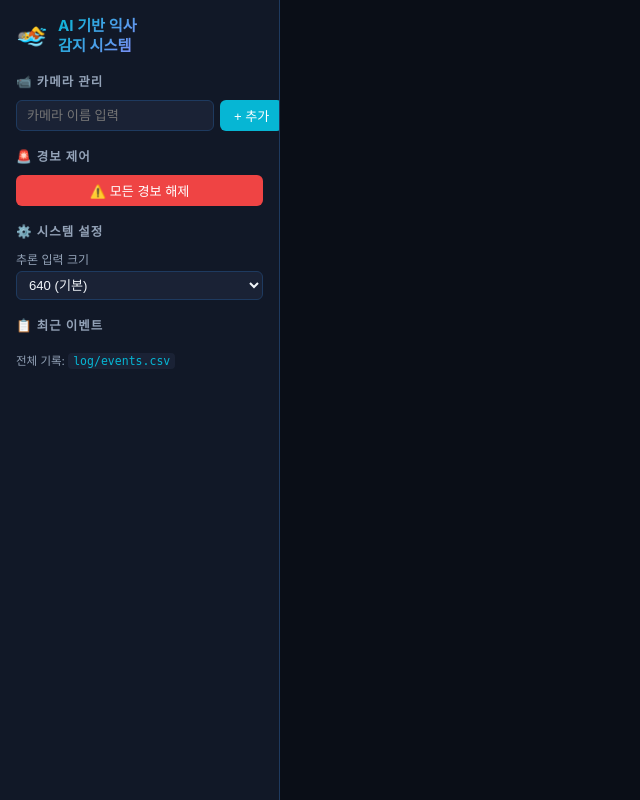
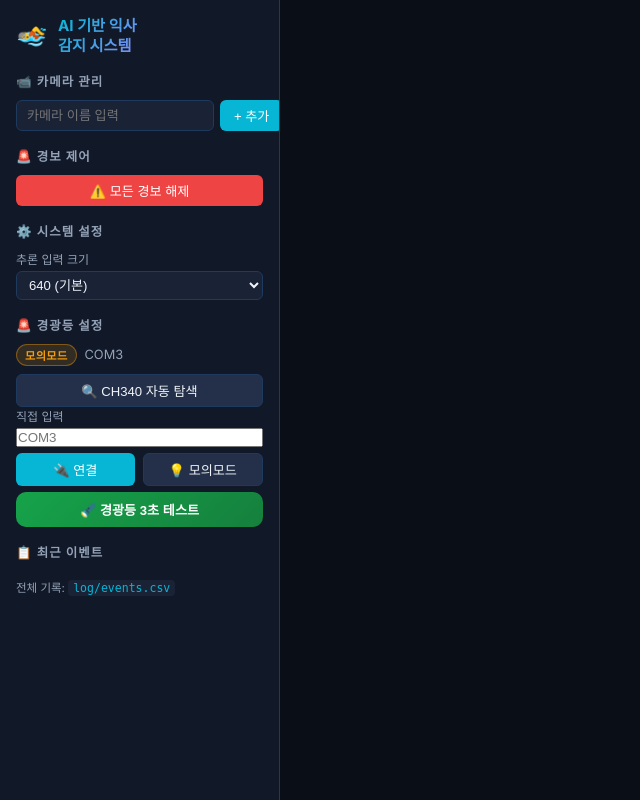
Before and after one commit to kyh131230/ai_drowning, a FastAPI app: page / in a window 1280 px wide. Shown: the whole page, without its empty margins (0-640 px from the left). Run offline with FastAPI, Linux system fonts and the light colour scheme; data that the repository does not hold is empty.

Commit message:
경광등 테스트 기능 및 포트찾기 기능 추가

```diff
--- /dev/null
+++ b/alert_settings.json
@@ -0,0 +1,5 @@
+{
+  "com_port": "COM3",
+  "mock_mode": true,
+  "sound_enabled": true
+}
--- a/main.py
+++ b/main.py
@@ -668,6 +668,45 @@ async def set_input_size(value: int = Body(..., embed=True)):
     return {"status": "ok", "input_size": config.INPUT_SIZE}
 
 
+# ── 경광등 COM 포트 설정 ─────────────────────────
+
+@app.get("/api/alert/ports")
+async def list_alert_ports():
+    """연결된 시리얼 포트 목록 (CH340 여부 포함)"""
+    from alert.alert_manager import list_serial_ports
+    return {"ports": list_serial_ports()}
+
+
+@app.put("/api/alert/port")
+async def set_alert_port(
+    com_port: str = Body(..., embed=True),
+    mock_mode: bool = Body(False, embed=True),
+):
+    """COM 포트 설정 및 재연결. 설정은 파일에 영구 저장됩니다."""
+    config.ALERT_COM_PORT = com_port
+    config.ALERT_MOCK_MODE = mock_mode
+    config.save_alert_settings()
+
+    if not mock_mode:
+        success = alert_manager.reconnect(com_port)
+        return {
+            "status": "ok" if success else "error",
+            "com_port": com_port,
+            "connected": success,
+            "mock_mode": mock_mode,
+        }
+    else:
+        alert_manager.mock_mode = True
+        return {"status": "ok", "com_port": com_port, "connected": False, "mock_mode": True}
+
+
+@app.post("/api/alert/test")
+async def test_alert_light(duration: float = Body(3.0, embed=True)):
+    """경광등을 duration초 동안 테스트 점등합니다."""
+    alert_manager.test_light(duration)
+    return {"status": "ok", "message": f"경광등 {duration}초 테스트 시작"}
+
+
 # ── 상태 조회 ────────────────────────────────────
 
 @app.get("/api/status")
--- a/static/app.js
+++ b/static/app.js
@@ -17,6 +17,7 @@ document.addEventListener("DOMContentLoaded", async () => {
     await loadCameras();
     startPolling();
     setupROICanvas();
+    await loadAlertStatus();  // 경광등 상태 초기 로드
 });
 
 // ── 카메라 목록 로드 및 그리드 렌더링 ─────────
@@ -510,7 +511,6 @@ function openFullscreenViewer(videoWrapper) {
 
     fullscreenCamId = camId;
 
-    // 모달 요소 세팅
     const modal = document.getElementById("fullscreen-modal");
     const feedImg = document.getElementById("fullscreen-video-feed");
     const overlay = document.getElementById("fullscreen-danger-overlay");
@@ -522,7 +522,6 @@ function openFullscreenViewer(videoWrapper) {
 
     modal.classList.remove("hidden");
 
-    // 폴링: 위험 상태 동기화 (1.5초마다)
     fullscreenPollTimer = setInterval(() => {
         const liveCard = document.querySelector(`.camera-card[data-cam-id="${camId}"]`);
         if (liveCard) {
@@ -539,7 +538,6 @@ function closeFullscreenViewer() {
     fullscreenCamId = null;
 }
 
-// ESC 키로 닫기
 document.addEventListener("keydown", (e) => {
     if (e.key === "Escape") {
         const modal = document.getElementById("fullscreen-modal");
@@ -548,3 +546,140 @@ document.addEventListener("keydown", (e) => {
         }
     }
 });
+
+// ═══════════════════════════════════════════════════
+//  경광등 COM 포트 설정
+// ═══════════════════════════════════════════════════
+
+async function loadAlertStatus() {
+    try {
+        const res = await fetch("/api/status");
+        const data = await res.json();
+        if (data.alert) updateAlertPortUI(data.alert);
+    } catch (e) { /* 무시 */ }
+}
+
+function updateAlertPortUI(alertStatus) {
+    const badge = document.getElementById("alert-port-status");
+    const label = document.getElementById("alert-port-label");
+    if (!badge || !label) return;
+
+    const port = alertStatus.com_port || "--";
+    label.textContent = port;
+
+    badge.className = "alert-port-badge";
+    if (alertStatus.mock_mode) {
+        badge.classList.add("mock");
+        badge.textContent = "모의모드";
+    } else if (alertStatus.connected) {
+        badge.classList.add("connected");
+        badge.textContent = "연결됨";
+    } else {
+        badge.classList.add("disconnected");
+        badge.textContent = "미연결";
+    }
+
+    // 수동 입력칸에 현재 포트 예시 표시
+    const manualInput = document.getElementById("manual-port-input");
+    if (manualInput && port !== "--") manualInput.placeholder = port;
+}
+
+async function scanAlertPorts() {
+    const btn = document.getElementById("scan-ports-btn");
+    btn.textContent = "⏳ 탐색 중...";
+    btn.disabled = true;
+
+    try {
+        const res = await fetch("/api/alert/ports");
+        const data = await res.json();
+        const ports = data.ports || [];
+
+        const row = document.getElementById("port-select-row");
+        const sel = document.getElementById("port-select-dropdown");
+        sel.innerHTML = '<option value="">― 포트 선택 ―</option>';
+
+        if (ports.length === 0) {
+            alert("연결된 시리얼 포트를 찾지 못했습니다.");
+        } else {
+            ports.forEach(p => {
+                const opt = document.createElement("option");
+                opt.value = p.port;
+                opt.textContent = p.is_ch340
+                    ? `★ ${p.port}  [CH340 감지!]`
+                    : `${p.port}  ${p.description}`;
+                sel.appendChild(opt);
+            });
+
+            // CH340이 있으면 자동 선택
+            const ch340 = ports.find(p => p.is_ch340);
+            if (ch340) {
+                sel.value = ch340.port;
+                document.getElementById("manual-port-input").value = ch340.port;
+            }
+
+            row.style.display = "";
+
+            // 드롭다운 변경 시 수동 입력칸도 동기화
+            sel.onchange = () => {
+                if (sel.value) document.getElementById("manual-port-input").value = sel.value;
+            };
+        }
+    } catch (e) {
+        alert(`포트 탐색 오류: ${e.message}`);
+    } finally {
+        btn.textContent = "🔍 CH340 자동 탐색";
+        btn.disabled = false;
+    }
+}
+
+async function applyAlertPort(mockMode) {
+    const manualInput = document.getElementById("manual-port-input").value.trim();
+    const dropdownVal = document.getElementById("port-select-dropdown")?.value || "";
+    const port = manualInput || dropdownVal;
+
+    if (!port && !mockMode) {
+        alert("포트를 선택하거나 직접 입력해 주세요.");
+        return;
+    }
+
+    const res = await fetch("/api/alert/port", {
+        method: "PUT",
+        headers: { "Content-Type": "application/json" },
+        body: JSON.stringify({ com_port: port || "MOCK", mock_mode: mockMode }),
+    });
+    const data = await res.json();
+
+    if (data.status === "ok") {
+        const msg = mockMode
+            ? "화면 모의 모드로 설정되었습니다."
+            : `${port} 연결 성공!`;
+        alert(msg);
+    } else {
+        alert(`연결 실패: ${port}\n\uc9c1접 입력한 포트를 확인해 주세요.`);
+    }
+    await loadAlertStatus();
+}
+
+async function testAlertLight() {
+    const btn = document.getElementById("alert-test-btn");
+    btn.disabled = true;
+    btn.classList.add("testing");
+    btn.textContent = "🔦 테스트 중... (3초)";
+
+    try {
+        await fetch("/api/alert/test", {
+            method: "POST",
+            headers: { "Content-Type": "application/json" },
+            body: JSON.stringify({ duration: 3.0 }),
+        });
+    } catch (e) {
+        alert(`테스트 실패: ${e.message}`);
+    }
+
+    // 3초 후 자동 복원
+    setTimeout(() => {
+        btn.disabled = false;
+        btn.classList.remove("testing");
+        btn.textContent = "🔦 경광등 3초 테스트";
+    }, 3200);
+}
--- a/static/style.css
+++ b/static/style.css
@@ -639,3 +639,86 @@ body {
     object-fit: contain;
     display: block;
 }
+
+/* ── 경광등 설정 패널 ── */
+.alert-status-row {
+    display: flex;
+    align-items: center;
+    gap: 8px;
+    margin-bottom: 8px;
+    font-size: 0.8rem;
+    color: var(--text-2);
+}
+
+.alert-port-badge {
+    font-size: 0.7rem;
+    font-weight: 700;
+    padding: 2px 8px;
+    border-radius: 20px;
+    letter-spacing: 0.03em;
+}
+
+.alert-port-badge.connected {
+    background: rgba(34, 197, 94, 0.2);
+    color: var(--success);
+    border: 1px solid var(--success);
+}
+
+.alert-port-badge.disconnected {
+    background: rgba(239, 68, 68, 0.15);
+    color: var(--danger);
+    border: 1px solid rgba(239, 68, 68, 0.4);
+}
+
+.alert-port-badge.mock {
+    background: rgba(245, 158, 11, 0.15);
+    color: var(--warning);
+    border: 1px solid rgba(245, 158, 11, 0.4);
+}
+
+.alert-btn-row {
+    display: flex;
+    gap: 8px;
+    margin: 6px 0;
+}
+
+.alert-btn-row button {
+    flex: 1;
+}
+
+/* btn-accent (초록 계열 강조 버튼) */
+.btn-accent {
+    background: linear-gradient(135deg, #16a34a, #15803d);
+    color: #fff;
+    border: none;
+    border-radius: var(--radius);
+    padding: 8px 14px;
+    font-size: 0.82rem;
+    font-weight: 600;
+    cursor: pointer;
+    transition: opacity 0.2s, transform 0.1s;
+}
+
+.btn-accent:hover {
+    opacity: 0.88;
+    transform: translateY(-1px);
+}
+
+.btn-accent:active {
+    transform: translateY(0);
+}
+
+.btn-accent:disabled {
+    opacity: 0.45;
+    cursor: not-allowed;
+}
+
+/* 테스트 중 깜빡임 */
+@keyframes blink-test {
+    0%, 100% { opacity: 1; }
+    50% { opacity: 0.4; }
+}
+
+.btn-accent.testing {
+    animation: blink-test 0.6s ease-in-out infinite;
+}
--- a/templates/index.html
+++ b/templates/index.html
@@ -52,6 +52,47 @@
                         <option value="1280">1280 (최고정밀)</option>
                     </select>
                 </div>
+            </div>
+
+            <!-- 경광등 설정 -->
+            <div class="sidebar-section">
+                <h3>🚨 경광등 설정</h3>
+
+                <!-- 상태 표시 -->
+                <div class="alert-status-row">
+                    <span id="alert-port-status" class="alert-port-badge disconnected">미연결</span>
+                    <span id="alert-port-label">--</span>
+                </div>
+
+                <!-- 자동 탐색 -->
+                <button class="btn-secondary w-full" onclick="scanAlertPorts()" id="scan-ports-btn">
+                    🔍 CH340 자동 탐색
+                </button>
+
+                <!-- 포트 선택 드롭다운 -->
+                <div class="setting-row" id="port-select-row" style="display:none">
+                    <label>탐색된 포트</label>
+                    <select id="port-select-dropdown">
+                        <option value="">-- 포트 선택 --</option>
+                    </select>
+                </div>
+
+                <!-- 수동 입력 -->
+                <div class="setting-row">
+                    <label>직접 입력</label>
+                    <input id="manual-port-input" type="text" placeholder="예: COM4" style="width:100%" />
+                </div>
+
+                <!-- 연결 / 모의 모드 -->
+                <div class="alert-btn-row">
+                    <button class="btn-primary" onclick="applyAlertPort(false)">🔌 연결</button>
+                    <button class="btn-secondary" onclick="applyAlertPort(true)">💡 모의모드</button>
+                </div>
+
+                <!-- 테스트 -->
+                <button class="btn-accent w-full" onclick="testAlertLight()" id="alert-test-btn">
+                    🔦 경광등 3초 테스트
+                </button>
             </div>
 
             <!-- 최근 이벤트 로그 -->
```
Also changed, not shown: alert/alert_manager.py (+81 -11 lines), config.py (+35 -3 lines).
